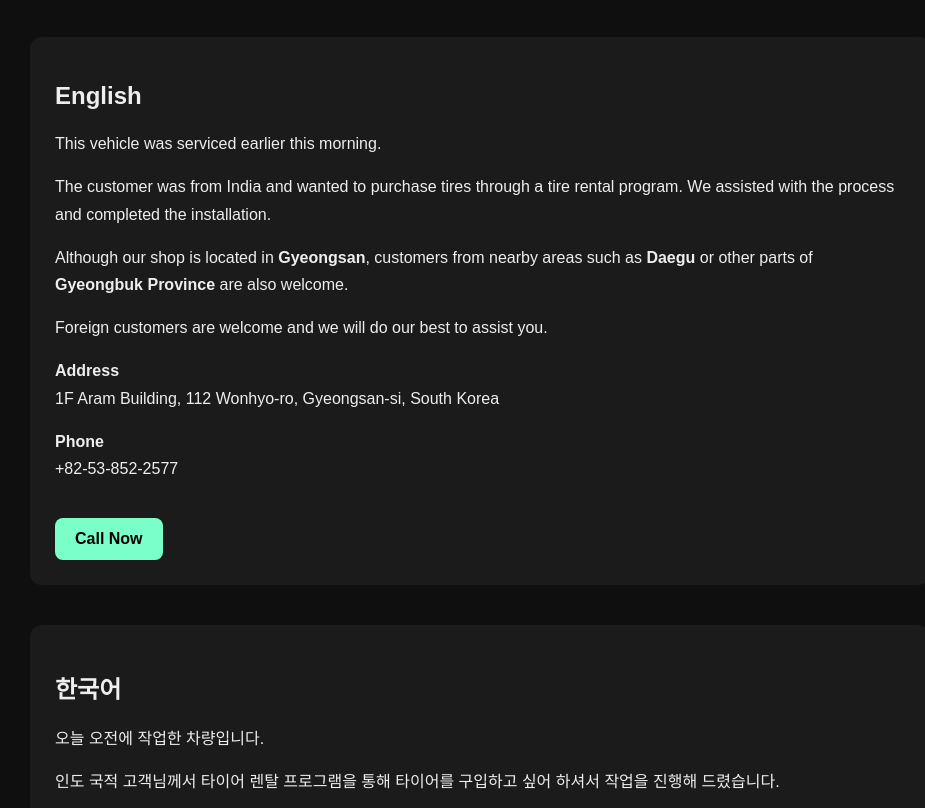
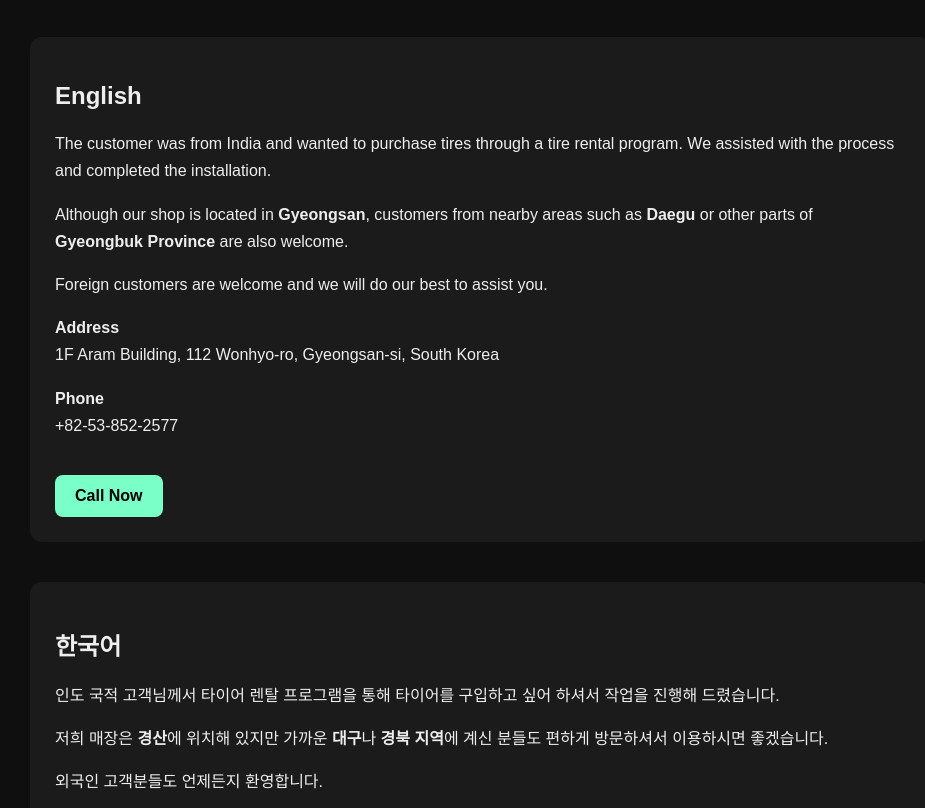
Before and after one commit to Mazeverse/gyeongsan-tire-rental, a plain HTML site: page index.html in a window 1280 px wide. Shown: the part 101-909 px from the top of the page, without its empty margins (160-1085 px from the left). Drawn offline with Linux system fonts and the light colour scheme.

Commit message:
Update index.html

```diff
--- a/index.html
+++ b/index.html
@@ -95,10 +95,6 @@ color:#999;
 <h2>English</h2>
 
 <p class="info">
-This vehicle was serviced earlier this morning.
-</p>
-
-<p class="info">
 The customer was from India and wanted to purchase tires through a tire rental program.
 We assisted with the process and completed the installation.
 </p>
@@ -129,10 +125,6 @@ Foreign customers are welcome and we will do our best to assist you.
 
 <div class="section">
 <h2>한국어</h2>
-
-<p class="info">
-오늘 오전에 작업한 차량입니다.
-</p>
 
 <p class="info">
 인도 국적 고객님께서 타이어 렌탈 프로그램을 통해 타이어를 구입하고 싶어 하셔서
```
